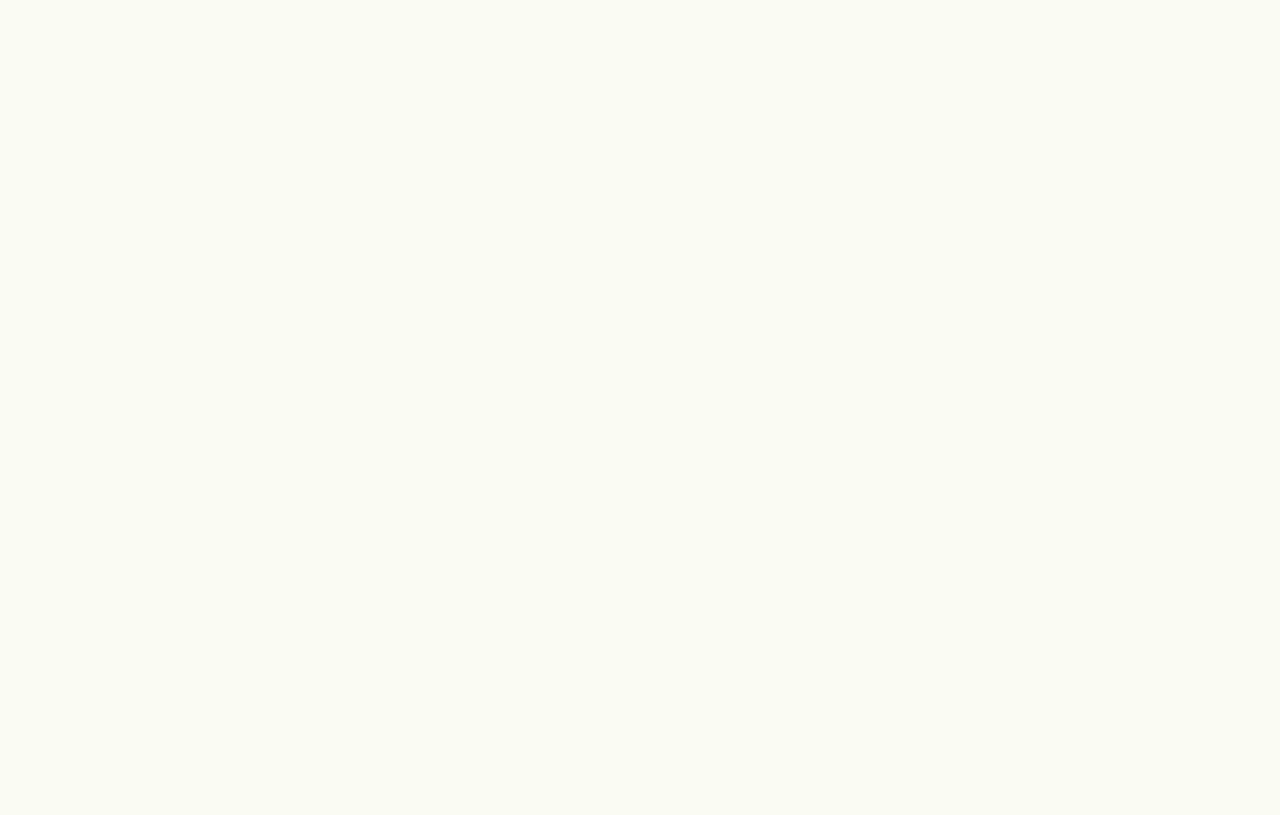
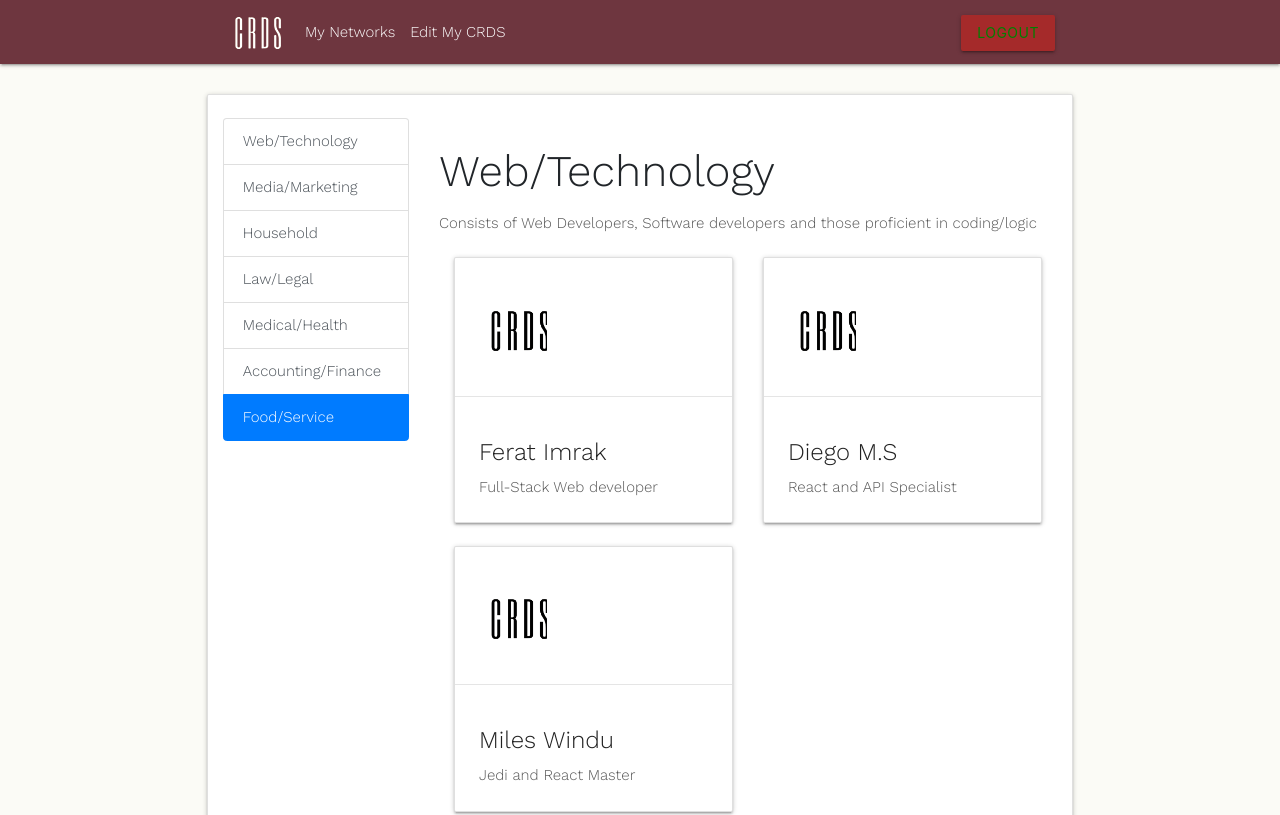
Before and after one commit to Miles-Windu/CRDS, a React (Create React App) app in the folder client/: page /network in a window 1280 px wide. Shown: the top 815 px of the page. Built offline with nearby package versions, Linux system fonts and the light colour scheme.

Commit message:
all pages and routes are completed

```diff
--- a/client/src/App.js
+++ b/client/src/App.js
@@ -1,8 +1,7 @@
 import React from 'react';
-import {BrowserRouter as Router, Route, Link} from "react-router-dom";
+import {BrowserRouter as Router, Route} from "react-router-dom";
 import Register from "./components/Register/Register.js"
 import User from "./components/User/User";
-// import './App.css';
 import Network from './components/Network/Network.js';
 import Landing from "./components/Landing/Landing.js"
 
@@ -12,7 +11,7 @@ function App() {
       <Router>
         <Route exact path="/" component={Landing} />
         <Route path="/user" component={User} />
-        <Route path="/user/network" component={Network} />
+        <Route path="/network" component={Network} />
         <Route path="/register" component={Register} />
       </Router>
     </div>
--- a/client/src/components/Network/Network.js
+++ b/client/src/components/Network/Network.js
@@ -1,37 +1,158 @@
 import React, {Component} from "react";
 import "../css/network.css";
 import Image from "../images/Crds_white.png";
+import image2 from "../images/Crds_black.png";
 
 class Network extends Component {
     render(){
         return (
-            <nav className="navbar navbar-expand-lg navbar-light navbar-fixed-top">
-            <div className="container justify-content-center">
-                <a href="/" className="pull-left"><img alt="" src={Image} /></a>
-                    <button className="navbar-toggler" type="button" data-toggle="collapse" data-target="#myNavbar" aria-controls="navbarText" aria-expanded="false" aria-label="Toggle navigation">
-                        <span className="navbar-toggler-icon"></span>
+            <div>
+            <nav class="navbar navbar-expand-lg navbar-light navbar-fixed-top">
+            <div class="container justify-content-center">
+                <a href="/" class="pull-left"><img src={Image} alt="" /></a>
+                    <button class="navbar-toggler" type="button" data-toggle="collapse" data-target="#myNavbar" aria-controls="navbarText" aria-expanded="false" aria-label="Toggle navigation">
+                        <span class="navbar-toggler-icon"></span>
                     </button>
-                    <div className="collapse navbar-collapse" id="myNavbar">
-                        <div className="collapse navbar-collapse" id="myNavbar">
-                            <ul className="navbar-nav mr-auto">
-                                <li className="nav-item">
-                                    <a className="nav-link" id="myBtn" href="/user/network">My Networks</a>
+                    <div class="collapse navbar-collapse" id="myNavbar">
+                        <div class="collapse navbar-collapse" id="myNavbar">
+                            <ul class="navbar-nav mr-auto">
+                                <li class="nav-item">
+                                    <a class="nav-link" id="myBtn" href="/user">My Networks</a>
                                 </li>
-                                <li className="nav-item">
-                                    <a className="nav-link" id="myBtn" href="/user">Edit My CRDS</a>
+                                <li class="nav-item">
+                                    <a class="nav-link" id="myBtn" href="/user">Edit My CRDS</a>
                                 </li>
                             </ul>
-                        <ul className="nav navbar-nav flex-fill  justify-content-end">
-                            <div className="login">
-                                <li className="nav-item">
-                                    <button id="myBtn" type="button" className="btn btn-outline-info  my-2 my-sm-0 mr-sm-2 " href="/" tabindex="-1"> Logout </button>
+                        <ul class="nav navbar-nav flex-fill  justify-content-end">
+                            <div class="login">
+                                <li class="nav-item">
+                                    <button id="myBtn" type="button" class="btn btn-outline-info  my-2 my-sm-0 mr-sm-2 " href="/user" tabindex="-1"> Logout </button>
                                 </li>
                             </div>
                         </ul>
                     </div>
-            </div>
+                </div>
             </div>
        </nav>
+
+
+        {/* <!-- MY NETWORKS --> */}
+
+
+       <br />
+       <div class="container overflow-auto justify-content-center container-fluid">
+           <div class="card">
+            <br />
+            <div class="row">
+                {/* <!-- CATEGORY NAV --> */}
+                <div class="col-sm-3">
+                <div id="list-example" class="list-group">
+                        <a class="list-group-item list-group-item-action" href="#list-item-1">Web/Technology</a>
+                        <a class="list-group-item list-group-item-action" href="#list-item-2">Media/Marketing</a>
+                        <a class="list-group-item list-group-item-action" href="#list-item-3">Household</a>
+                        <a class="list-group-item list-group-item-action" href="#list-item-4">Law/Legal</a>
+                        <a class="list-group-item list-group-item-action" href="#list-item-5">Medical/Health</a>
+                        <a class="list-group-item list-group-item-action" href="#list-item-6">Accounting/Finance</a>
+                        <a class="list-group-item list-group-item-action" href="#list-item-7">Food/Service</a>
+                    </div>
+                </div>
+                {/* <!-- CARD CONTAINER--> */}
+                <div class="col-sm-9">
+                    <div class="overflow-auto">
+                        <div data-spy="scroll" data-target="#list-example" data-offset="0" class="scrollspy">
+                            {/* <!-- CATEGORY TITLE --> */}
+                            <h3 id="list-item-1">Web/Technology</h3>
+                            {/* <!-- CATEGORY CAPTION --> */}
+                            <p>Consists of Web Developers, Software developers and those proficient in coding/logic</p>
+                            {/* <!-- CARD 1 DUMMY CARD --> */}
+                            <div class="row">
+                            <div class=" col-lg-4 col-xl-6" id="user-card">
+                                <div class="card" style={{maxWidth: "600px"}}>
+                                    <div class="col-md-4 justify-content-center card-image waves-effect waves-block waves-light">
+                                    <br />
+                                    <img class="activator" src={image2} alt="" style={{width: "100px", height: "100px"}} />
+                                    </div>
+                                    <hr />
+                                    <div class="card-content">
+                                    <span class="card-title activator grey-text text-darken-4">Ferat Imrak</span>
+                                    <p>Full-Stack Web developer</p>
+                                    </div>
+                                    {/* <!-- RESPONSIVE ASPECT OF CARD --> */}
+                                    <div class="card-reveal">
+                                    <span class="card-title grey-text text-darken-4">John Doe<i class="material-icons right">close</i></span>
+                                        <p class="card-text"><small class="text-muted">Proficient in: HTML, CSS, Javascript, React.js, Node.js, mongoDB
+                                        </small></p>
+                                        <p class="card-text"> Phone Number: 1 (708) 123-4567</p>
+                                        <p class="card-text"> 405 Church St, Evanston, IL 60201</p>
+                                        <a href="https://github.com/jiro1/Project-3">Check out my website!</a>
+                                    </div>
+                                </div>
+                            </div>
+                            {/* <!-- CARD 2 DUMMY CARD --> */}
+                            <div class=" col-lg-4 col-xl-6" id="user-card">
+                                <div class="card" style={{maxWidth: "600px"}}>
+                                    <div class="col-md-4 justify-content-center card-image waves-effect waves-block waves-light">
+                                    <br />
+                                    <img class="activator" src={image2} alt="" style={{width: "100px", height: "100px"}} />
+                                    </div>
+                                    <hr />
+                                    <div class="card-content">
+                                    <span class="card-title activator grey-text text-darken-4">Diego M.S</span>
+                                    <p>React and API Specialist</p>
+                                    </div>
+                                    {/* <!-- RESPONSIVE ASPECT OF CARD --> */}
+                                    <div class="card-reveal">
+                                    <span class="card-title grey-text text-darken-4">John Doe<i class="material-icons right">close</i></span>
+                                        <p class="card-text"><small class="text-muted">Proficient in: HTML, CSS, Javascript, React.js, Node.js, mongoDB
+                                        </small></p>
+                                        <p class="card-text"> Phone Number: 1 (708) 123-4567</p>
+                                        <p class="card-text"> 405 Church St, Evanston, IL 60201</p>
+                                        <a href="https://github.com/jiro1/Project-3">Check out my website!</a>
+                                    </div>
+                                </div>
+                            </div>
+                            {/* <!-- CARD 3 DUMMY CARD --> */}
+                            <div class=" col-lg-4 col-xl-6" id="user-card">
+                                <div class="card" style={{maxWidth: "600px"}}>
+                                    <div class="col-md-4 justify-content-center card-image waves-effect waves-block waves-light">
+                                    <br />
+                                    <img class="activator" src={image2} alt="" style={{width: "100px", height: "100px"}} />
+                                    </div>
+                                    <hr />
+                                    <div class="card-content">
+                                    <span class="card-title activator grey-text text-darken-4">Miles Windu</span>
+                                    <p>Jedi and React Master</p>
+                                    </div>
+                                    {/* <!-- RESPONSIVE ASPECT OF CARD --> */}
+                                    <div class="card-reveal">
+                                    <span class="card-title grey-text text-darken-4">John Doe<i class="material-icons right">close</i></span>
+                                        <p class="card-text"><small class="text-muted">Proficient in: HTML, CSS, Javascript, React.js, Node.js, mongoDB
+                                        </small></p>
+                                        <p class="card-text"> Phone Number: 1 (708) 123-4567</p>
+                                        <p class="card-text"> 405 Church St, Evanston, IL 60201</p>
+                                        <a href="https://github.com/jiro1/Project-3">Check out my website!</a>
+                                        </div>
+                                    </div>
+                                </div>
+                            <div>
+                            <p> Anywhere from Carpentry to interior design projects and home rennovation. Have a small moving business? or something similar to 1800-GOT-JUNK</p>
+                            <h3 id="list-item-4">Law/Legal</h3>
+                            <p> Legal advice is always needed, but legal advice from a mutual friend/contact is guaranteed more helpful than getting billed by the minute to talk to a big lawfirm</p>
+                            <h3 id="list-item-5">Medical/Health</h3>
+                            <p> Medical advice? or Freelance medical specialists? Having a contact in the field of medicie is almost like having an on-demand PubMed </p>
+                            <h3 id="list-item-6">Accounting/Finance</h3>
+                            <p> Taxes.. and financial responsibity is tough, make it easier by sharing your CPA's info with other's to help out </p>
+                            <h3 id="list-item-7">Food/Service</h3>
+                            <p> Having restaruant contact's is important! Especially for corporate catering and events! </p>
+                            </div>
+                            </div>
+                        </div>
+                    </div>
+                </div>
+            </div>
+        </div>
+    </div>
+</div>
         );
     }
 }
--- a/client/src/components/Register/Register.js
+++ b/client/src/components/Register/Register.js
@@ -12,7 +12,7 @@ class Register extends Component {
             <div>
             <nav className="navbar navbar-expand-lg navbar-light navbar-fixed-top">
          <div className="container justify-content-center">
-             <a href="index.html" className="pull-left"><img alt="" src={CRDS} /></a>
+             <a href="/" className="pull-left"><img alt="" src={CRDS} /></a>
                  <button className="navbar-toggler" type="button" data-toggle="collapse" data-target="#myNavbar" aria-controls="navbarText" aria-expanded="false" aria-label="Toggle navigation">
                      <span className="navbar-toggler-icon"></span>
                  </button>
@@ -35,7 +35,7 @@ class Register extends Component {
         <div className="row justify-content-center align-items-center">
             <div className="card col-lg-4 mx-auto ">
                 <br />
-                <h4 className="text-center">Register For an Account</h4>
+                <h5 className="text-center">Register For an Account</h5>
                 <div className="form-group">
                     {/* Name */}
                     <label for="nameInput">Name</label>
--- a/client/src/components/User/User.js
+++ b/client/src/components/User/User.js
@@ -13,7 +13,7 @@ class User extends Component {
             <div>
             <nav className="navbar navbar-expand-lg navbar-light navbar-fixed-top">
         <div className="container justify-content-center">
-            <a href="index.html" className="pull-left"><img alt="" src={CRDS} /></a>
+            <a href="/" className="pull-left"><img alt="" src={CRDS} /></a>
                 <button className="navbar-toggler" type="button" data-toggle="collapse" data-target="#myNavbar" aria-controls="navbarText" aria-expanded="false" aria-label="Toggle navigation">
                     <span className="navbar-toggler-icon"></span>
                 </button>
@@ -21,10 +21,10 @@ class User extends Component {
                     <div className="collapse navbar-collapse" id="myNavbar">
                         <ul className="navbar-nav mr-auto">
                             <li className="nav-item">
-                                <a className="nav-link" id="myBtn" href="./network.html">My Networks</a>
+                                <a className="nav-link" id="myBtn" href="/network">My Networks</a>
                             </li>
                             <li className="nav-item">
-                                <a className="nav-link" id="myBtn" href="./user.html">Edit My CRDS</a>
+                                <a className="nav-link" id="myBtn" href="/user">Edit My CRDS</a>
                             </li>
                          </ul>
                     <ul className="nav navbar-nav flex-fill  justify-content-end">
@@ -82,7 +82,7 @@ class User extends Component {
                 <label for="skillInput">Skills</label>
                 <input type="text" className="form-control" id="skillInput" placeholder="Example:JavaScript,MySQL..." required />
                 {/* <!-- SUBMIT --> */}
-                <a type="submit" href="./network.html" className="btn">Create your card</a>
+                <a type="submit" href="/user/network" className="btn">Create your card</a>
 
             </div>
             <br />
--- a/client/src/components/css/network.css
+++ b/client/src/components/css/network.css
@@ -0,0 +1,23 @@
+h4 {
+    font-size: 8vw;
+    font-size-adjust: inherit;
+}
+
+.navbar {
+    background-color: #6e363f;
+}
+
+body {
+    background-color: #fbfbf6;
+}
+
+p, h1, h2, a{
+    color: #565656;
+    font-family: 'Work Sans', sans-serif;
+    font-weight: 300;
+
+}
+
+.navbar-light .navbar-nav .nav-link {
+    color: white;
+}
```
